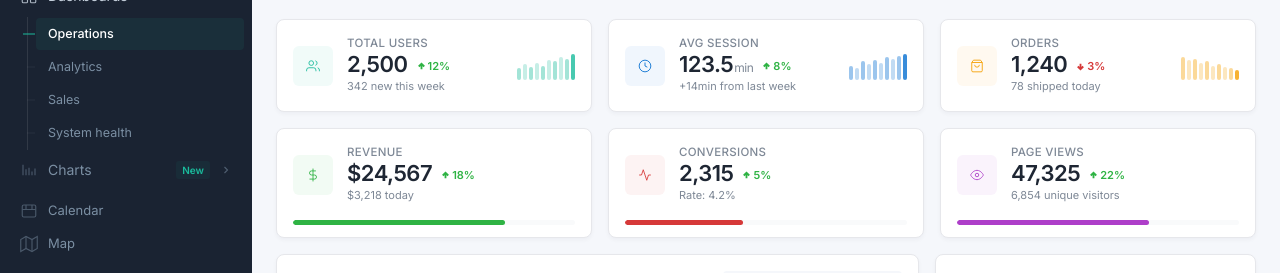
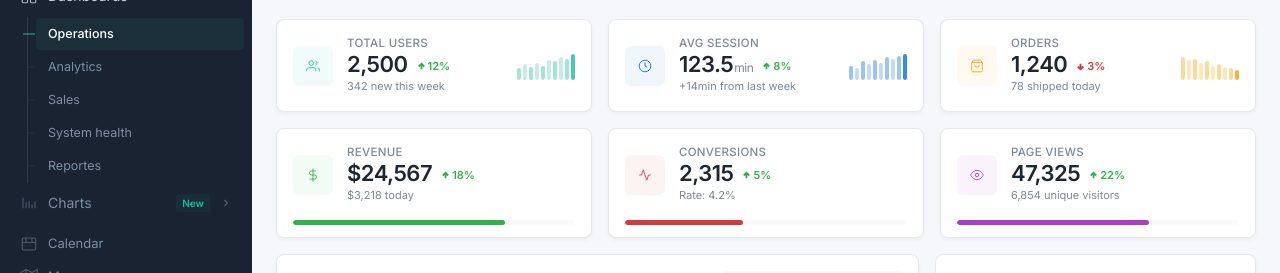
Before and after one commit to puello0424/Evidencia, a website built with Vite: page production/index.html in a window 1280 px wide. Shown: the part 118-391 px from the top of the page. Built offline with nearby package versions, Linux system fonts and the light colour scheme.

Commit message:
fix: se limpian los campos una ves se guarde en bd, se agregar reporte en menu

```diff
--- a/src/v4/shell-render.js
+++ b/src/v4/shell-render.js
@@ -19,7 +19,8 @@ export const NAV = [
           { key: 'dashboard',   href: 'index.html',  text: 'Operations' },
           { key: 'dashboard-2', href: 'index2.html', text: 'Analytics' },
           { key: 'dashboard-3', href: 'index3.html', text: 'Sales' },
-          { key: 'dashboard-4', href: 'index4.html', text: 'System health' }
+          { key: 'dashboard-4', href: 'index4.html', text: 'System health' },
+          { key: 'dashboard-5', href: 'reportes.html', text: 'Reportes' }
         ]
       },
       {
```
Also changed, not shown: production/reportes.html (+2 -1 lines).
